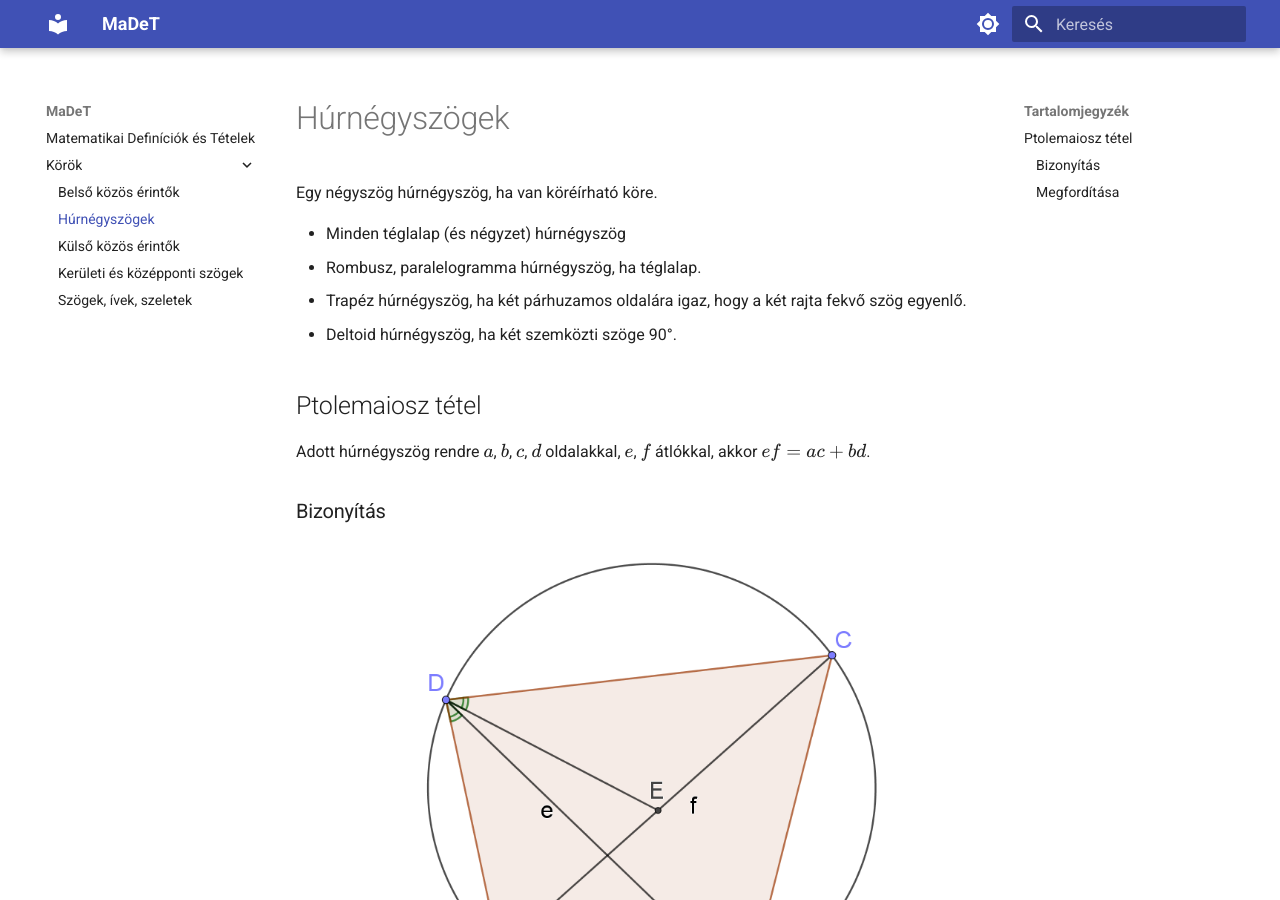
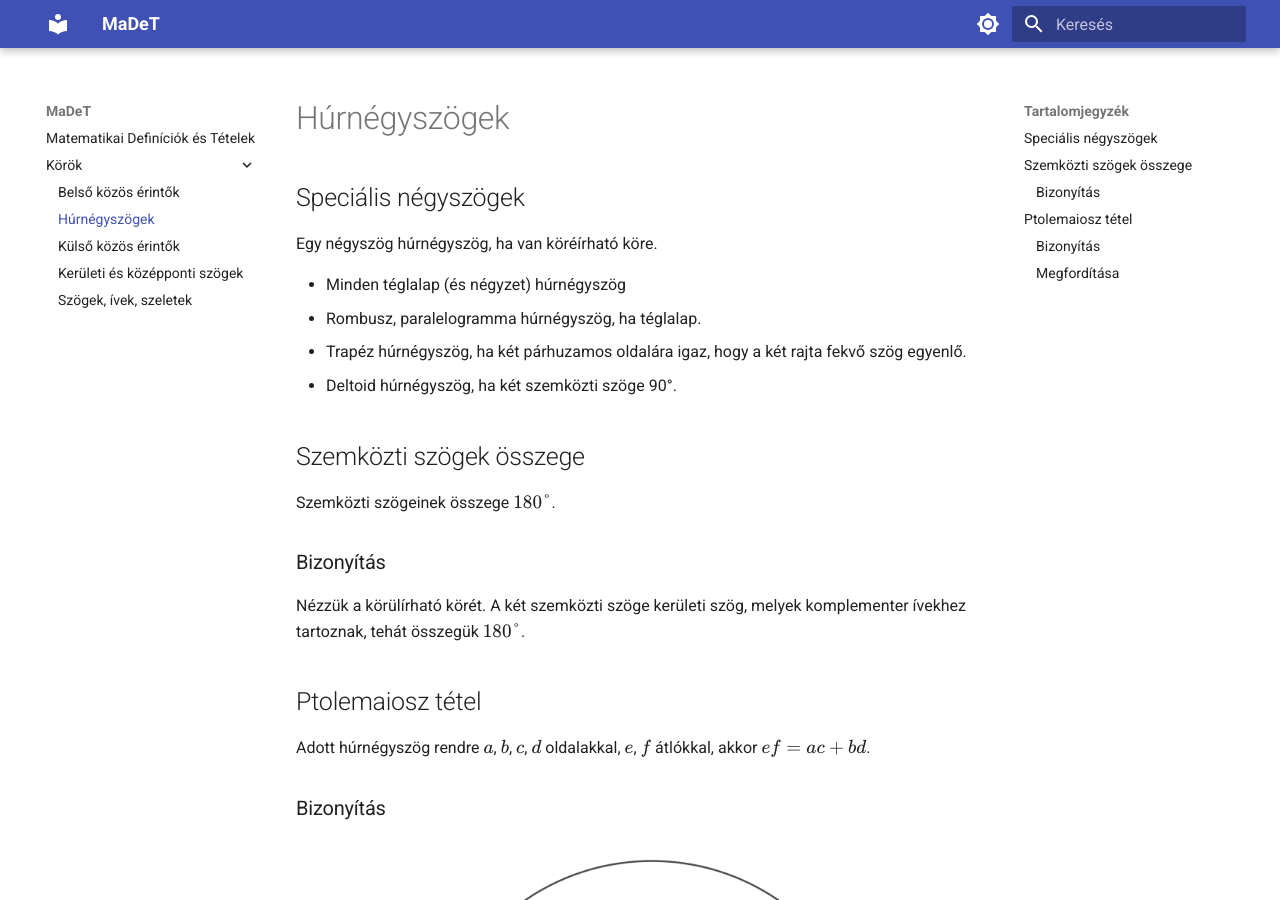
Before and after one commit to Error-42/madet, an MkDocs documentation site: the page built from docs/körök/húrnégyszögek.md, in a window 1280 px wide and 900 px high. Built offline with MkDocs 1.6.1 and Material for MkDocs 9.7.7, drawn with Linux system fonts in a browser that asks for light colours.

Commit message:
added 'szemközti szögeinek összege'

```diff
--- a/docs/körök/húrnégyszögek.md
+++ b/docs/körök/húrnégyszögek.md
@@ -1,4 +1,6 @@
 # Húrnégyszögek
+
+## Speciális négyszögek
 
 Egy négyszög húrnégyszög, ha van köréírható köre.
 
@@ -6,6 +8,14 @@ Egy négyszög húrnégyszög, ha van köréírható köre.
  - Rombusz, paralelogramma húrnégyszög, ha téglalap.
  - Trapéz húrnégyszög, ha két párhuzamos oldalára igaz, hogy a két rajta fekvő szög egyenlő.
  - Deltoid húrnégyszög, ha két szemközti szöge 90°.
+
+## Szemközti szögek összege
+
+Szemközti szögeinek összege $180°$.
+
+### Bizonyítás
+
+Nézzük a körülírható körét. A két szemközti szöge kerületi szög, melyek komplementer ívekhez tartoznak, tehát összegük $180°$.
 
 ## Ptolemaiosz tétel
 
```
